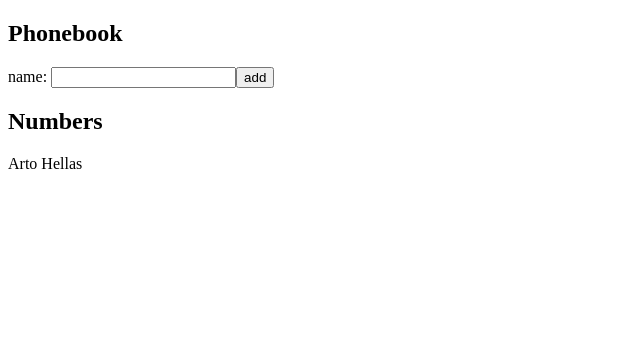
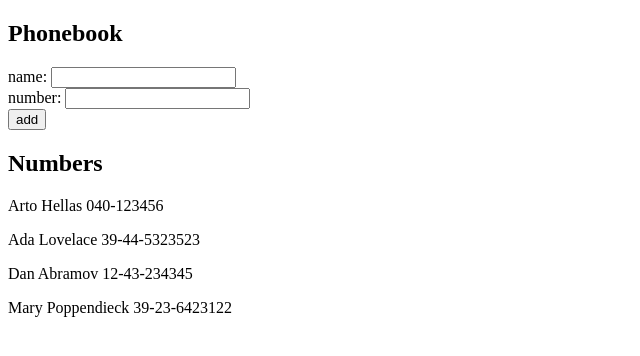
Before and after one commit to ankkalampi/fullstack, a React (Vite) app in the folder osa2/puhelinluettelo/: page / in a window 1280 px wide. Shown: the top 356 px of the page, without its empty margins (0-640 px from the left). Built offline with nearby package versions, Linux system fonts and the light colour scheme.

Commit message:
exercises 2.8

```diff
--- a/osa2/puhelinluettelo/src/App.jsx
+++ b/osa2/puhelinluettelo/src/App.jsx
@@ -2,18 +2,27 @@
 
 const App = () => {
   const [persons, setPersons] = useState([
-    { name: 'Arto Hellas' }
+    { name: 'Arto Hellas', number: '040-123456' },
+    { name: 'Ada Lovelace', number: '39-44-5323523' },
+    { name: 'Dan Abramov', number: '12-43-234345' },
+    { name: 'Mary Poppendieck', number: '39-23-6423122' }
   ])
   const [newName, setNewName] = useState('')
+  const [newNumber, setNewNumber] = useState('')
 
   const handleNameChange = (event) => {
     setNewName(event.target.value)
     }
 
-  const addName = (event) => {
+  const handleNumberChange = (event) => {
+    setNewNumber(event.target.value)
+  }
+
+  const addPerson = (event) => {
     event.preventDefault()
     const personObject = {
       name: newName,
+      number: newNumber,
       id: String(persons.length +1)
     }
 
@@ -24,6 +33,7 @@
     } else{
       setPersons(persons.concat(personObject))
       setNewName('')
+      setNewNumber('')
     }
 
 
@@ -34,11 +44,21 @@
       <h2>Phonebook</h2>
 
         <div>
-          <form onSubmit={addName}>
+          <form onSubmit={addPerson}>
+            <div>
             name: <input
               value={newName}
               onChange={handleNameChange}
           />
+          </div>
+          <div>
+
+            number: <input
+              value={newNumber}
+              onChange={handleNumberChange}
+          />
+          </div>
+
           <button type="submit">add</button>
           </form>
         </div>
@@ -60,7 +80,7 @@
 
   return (
     <>
-      <p>{person.name}</p>
+      <p>{person.name} {person.number}</p>
     </>
   )
 }
```
